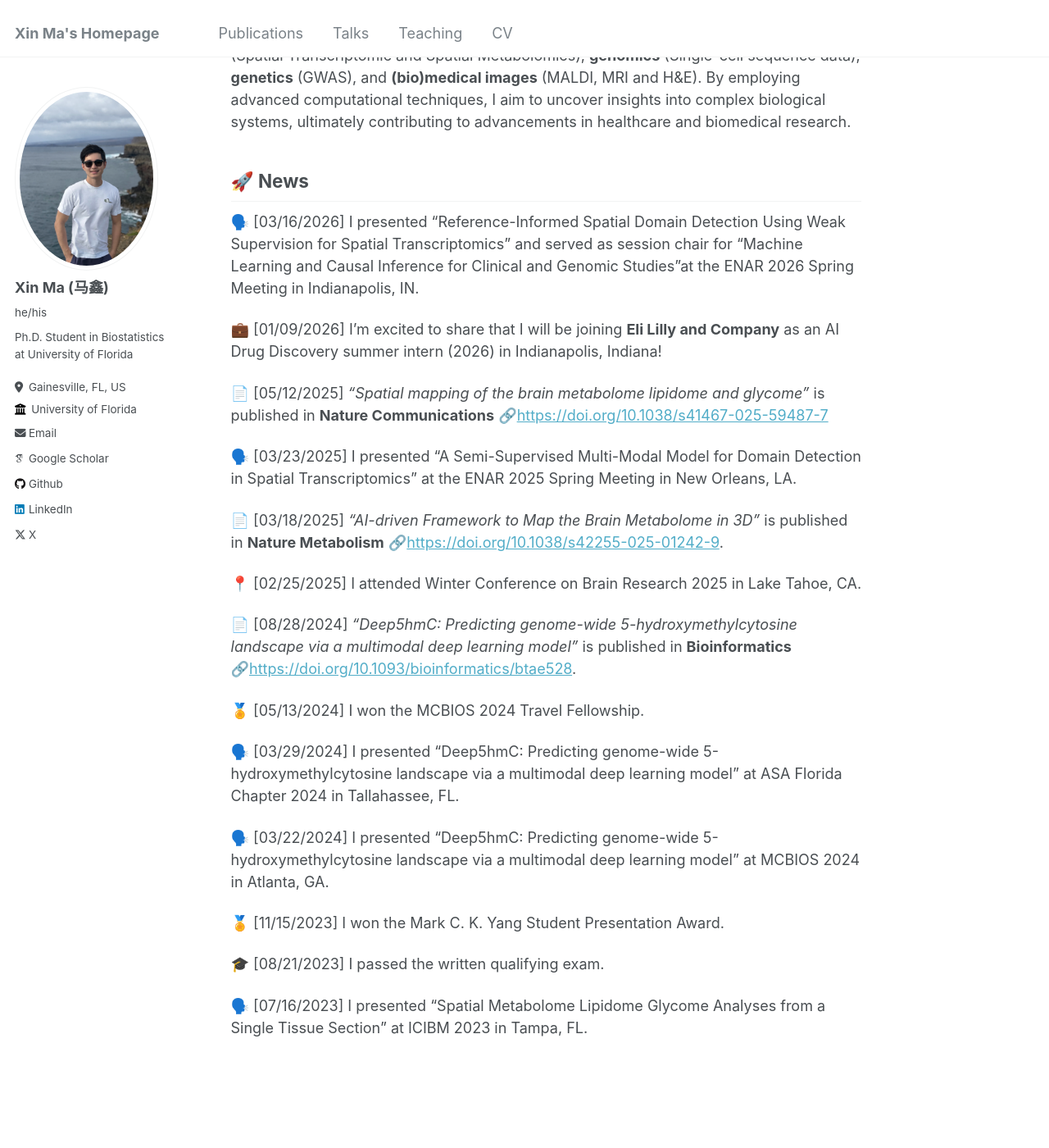
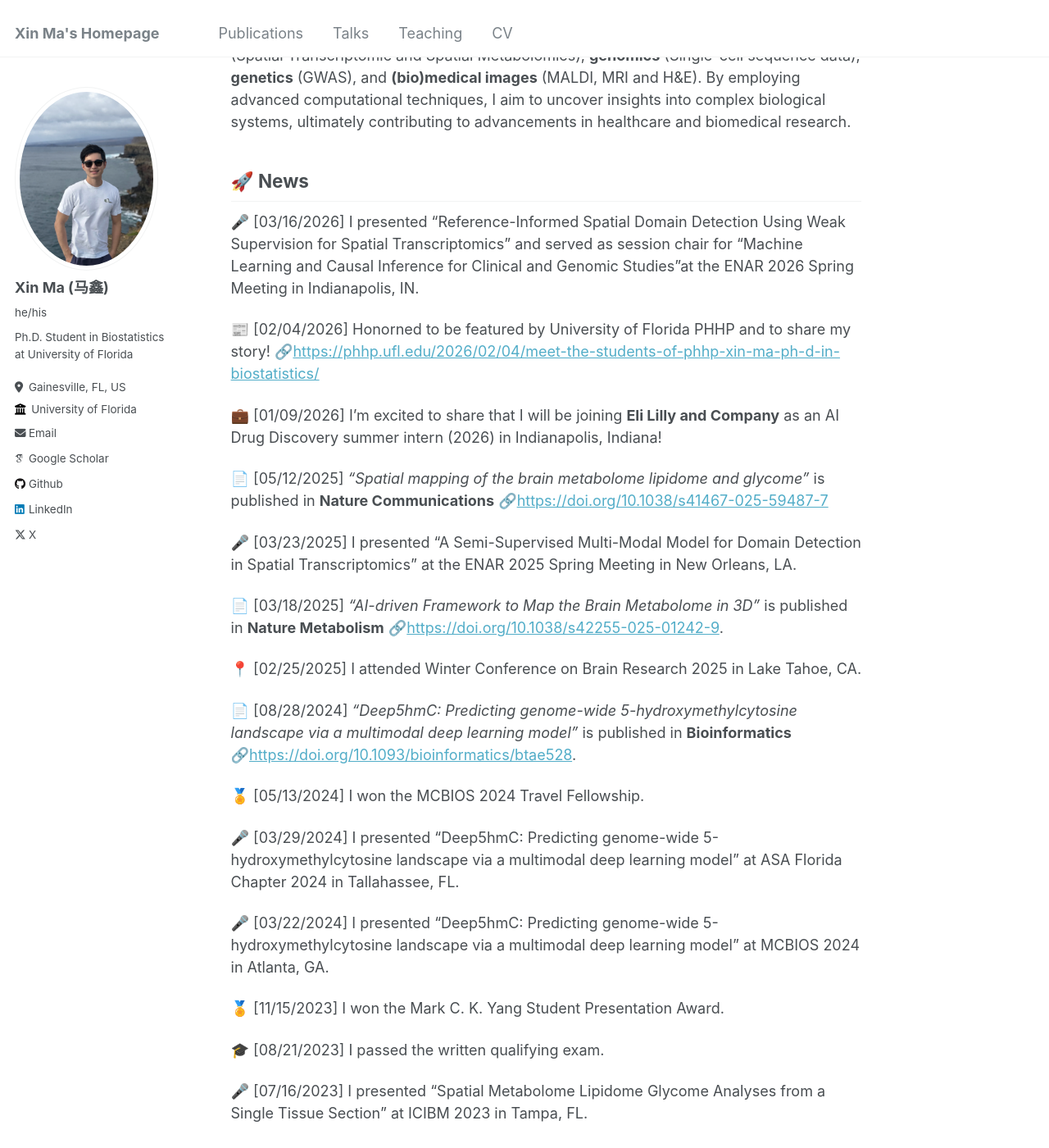
Before and after one commit to XinBiostats/xinbiostats.github.io, a Jekyll site: the page built from _pages/about.md, in a window 1280 px wide and 1400 px high, scrolled down 361 px. Shown: the whole window at 82% size. Built offline with Jekyll 4.4.1, drawn with Linux system fonts in a browser that asks for light colours; some web fonts are replaced.

Commit message:
Update about.md

```diff
--- a/_pages/about.md
+++ b/_pages/about.md
@@ -13,13 +13,15 @@ My research interests revolve around leveraging statistical learning and deep le
 
 🚀  News
 ------
-🗣️ [03/16/2026] I presented "Reference-Informed Spatial Domain Detection Using Weak Supervision for Spatial Transcriptomics" and served as session chair for "Machine Learning and Causal Inference for Clinical and Genomic Studies"at the ENAR 2026 Spring Meeting in Indianapolis, IN.
+🎤 [03/16/2026] I presented "Reference-Informed Spatial Domain Detection Using Weak Supervision for Spatial Transcriptomics" and served as session chair for "Machine Learning and Causal Inference for Clinical and Genomic Studies"at the ENAR 2026 Spring Meeting in Indianapolis, IN.
+
+📰 [02/04/2026] Honorned to be featured by University of Florida PHHP and to share my story! 🔗<https://phhp.ufl.edu/2026/02/04/meet-the-students-of-phhp-xin-ma-ph-d-in-biostatistics/>
 
 💼 [01/09/2026] I'm excited to share that I will be joining **Eli Lilly and Company** as an AI Drug Discovery summer intern (2026) in Indianapolis, Indiana!
 
 📄 [05/12/2025] _"Spatial mapping of the brain metabolome lipidome and glycome"_ is published in **Nature Communications** 🔗<https://doi.org/10.1038/s41467-025-59487-7>
 
-🗣️ [03/23/2025] I presented “A Semi-Supervised Multi-Modal Model for Domain Detection in Spatial Transcriptomics” at the ENAR 2025 Spring Meeting in New Orleans, LA.
+🎤  [03/23/2025] I presented “A Semi-Supervised Multi-Modal Model for Domain Detection in Spatial Transcriptomics” at the ENAR 2025 Spring Meeting in New Orleans, LA.
 
 📄 [03/18/2025] _"AI-driven Framework to Map the Brain Metabolome in 3D"_ is published in **Nature Metabolism** 🔗<https://doi.org/10.1038/s42255-025-01242-9>.
 
@@ -29,12 +31,12 @@ My research interests revolve around leveraging statistical learning and deep le
 
 🏅 [05/13/2024] I won the MCBIOS 2024 Travel Fellowship.
 
-🗣️ [03/29/2024] I presented "Deep5hmC: Predicting genome-wide 5-hydroxymethylcytosine landscape via a multimodal deep learning model" at ASA Florida Chapter 2024 in Tallahassee, FL.
+🎤  [03/29/2024] I presented "Deep5hmC: Predicting genome-wide 5-hydroxymethylcytosine landscape via a multimodal deep learning model" at ASA Florida Chapter 2024 in Tallahassee, FL.
 
-🗣️ [03/22/2024] I presented "Deep5hmC: Predicting genome-wide 5-hydroxymethylcytosine landscape via a multimodal deep learning model" at MCBIOS 2024 in Atlanta, GA.
+🎤  [03/22/2024] I presented "Deep5hmC: Predicting genome-wide 5-hydroxymethylcytosine landscape via a multimodal deep learning model" at MCBIOS 2024 in Atlanta, GA.
 
 🏅 [11/15/2023] I won the Mark C. K. Yang Student Presentation Award.
 
 🎓 [08/21/2023] I passed the written qualifying exam.
 
-🗣️ [07/16/2023] I presented "Spatial Metabolome Lipidome Glycome Analyses from a Single Tissue Section" at ICIBM 2023 in Tampa, FL.
+🎤  [07/16/2023] I presented "Spatial Metabolome Lipidome Glycome Analyses from a Single Tissue Section" at ICIBM 2023 in Tampa, FL.
```
